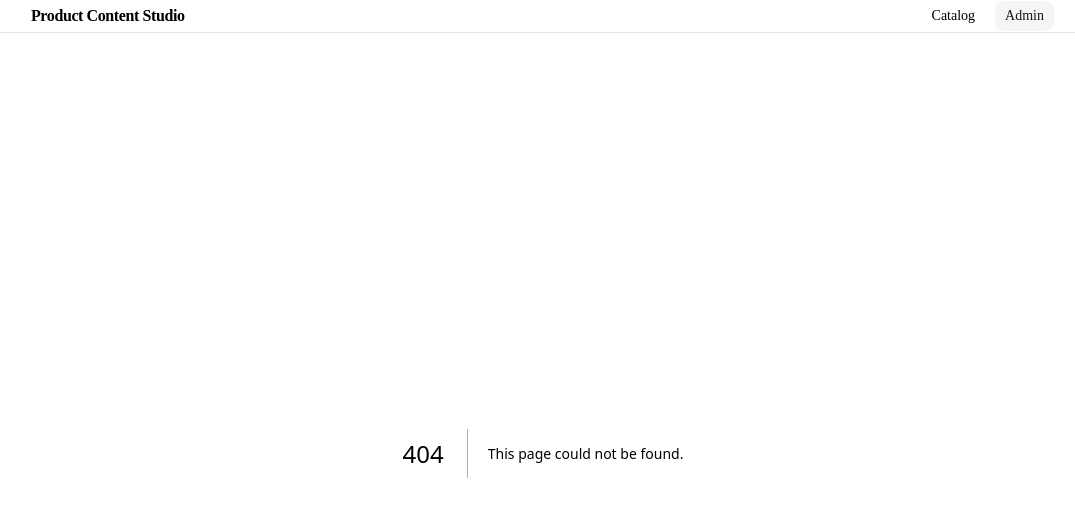
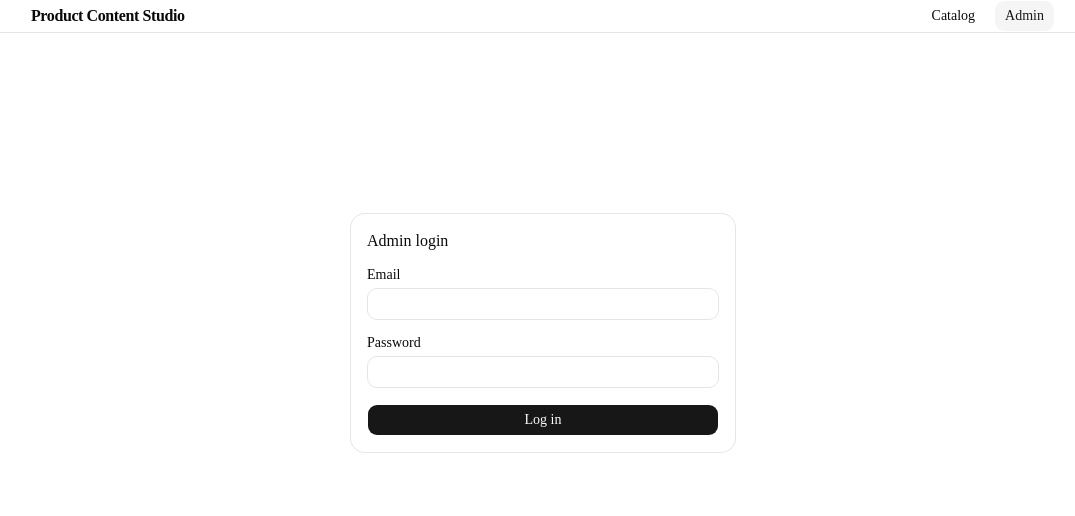
Before and after one commit to BONDARENKOLEG/cards_seo_edit, a Next.js app: page /admin/login in a window 1280 px wide. Before the commit this address had no page. Shown: the top 516 px of the page, without its empty margins (97-1172 px from the left). Built offline with nearby package versions, Linux system fonts and the light colour scheme.

Commit message:
add login page

```diff
--- /dev/null
+++ b/app/admin/login/login.copy.ts
@@ -0,0 +1,7 @@
+import { copy } from "@/locale";
+
+export const titleLabel = copy.admin.login.title;
+export const fieldLabels = copy.admin.login.fields;
+export const submitLabel = copy.admin.login.submit;
+export const submittingLabel = copy.admin.login.submitting;
+export const errorLabel = copy.admin.login.error;
--- /dev/null
+++ b/app/admin/login/login.styles.ts
@@ -0,0 +1,10 @@
+import { spacing } from "@/lib/spacing";
+
+export const styles = {
+  container: `flex min-h-[70vh] w-full items-center justify-center px-${spacing.normal} py-${spacing.xl}`,
+  card: "w-full max-w-sm",
+  form: "flex flex-col gap-4",
+  field: "flex flex-col gap-1.5",
+  submit: "w-full",
+  error: "text-sm text-destructive",
+};
--- /dev/null
+++ b/app/admin/login/page.tsx
@@ -0,0 +1,90 @@
+'use client';
+
+import { useState, type FormEvent } from 'react';
+import { useRouter } from 'next/navigation';
+
+import { Label } from '@/components/ui/label';
+import { Input } from '@/components/ui/input';
+import { Button } from '@/components/ui/button';
+import {
+  Card,
+  CardHeader,
+  CardTitle,
+  CardContent,
+  CardFooter,
+} from '@/components/ui/card';
+import { styles } from './login.styles';
+import {
+  titleLabel,
+  fieldLabels,
+  submitLabel,
+  submittingLabel,
+  errorLabel,
+} from './login.copy';
+
+type SubmitState = 'idle' | 'submitting' | 'error';
+
+const AdminLoginPage = () => {
+  const router = useRouter();
+  const [submitState, setSubmitState] = useState<SubmitState>('idle');
+
+  const handleSubmit = async (event: FormEvent<HTMLFormElement>) => {
+    event.preventDefault();
+
+    const formData = new FormData(event.currentTarget);
+    const email = String(formData.get('email') ?? '');
+    const password = String(formData.get('password') ?? '');
+
+    setSubmitState('submitting');
+
+  };
+
+  return (
+    <main className={styles.container}>
+      <Card className={styles.card}>
+        <CardHeader>
+          <CardTitle>{titleLabel}</CardTitle>
+        </CardHeader>
+        <form onSubmit={handleSubmit}>
+          <CardContent className={styles.form}>
+            <div className={styles.field}>
+              <Label htmlFor='email'>{fieldLabels.email}</Label>
+              <Input
+                id='email'
+                name='email'
+                type='email'
+                autoComplete='email'
+                required
+              />
+            </div>
+            <div className={styles.field}>
+              <Label htmlFor='password'>{fieldLabels.password}</Label>
+              <Input
+                id='password'
+                name='password'
+                type='password'
+                autoComplete='current-password'
+                required
+              />
+            </div>
+            {submitState === 'error' && (
+              <p className={styles.error}>{errorLabel}</p>
+            )}
+          </CardContent>
+
+          <CardFooter>
+            <Button
+              type='submit'
+              className={styles.submit}
+              disabled={submitState === 'submitting'}
+            >
+              {submitState === 'submitting' ? submittingLabel : submitLabel}
+            </Button>
+          </CardFooter>
+        </form>
+      </Card>
+    </main>
+  );
+};
+
+export default AdminLoginPage;
--- a/components/ui/card.tsx
+++ b/components/ui/card.tsx
@@ -1,94 +1,94 @@
-import * as React from "react"
-import { cn } from "cn"
+import * as React from 'react';
+import { cn } from 'cn';
 
 function Card({
   className,
-  size = "default",
+  size = 'default',
   ...props
-}: React.ComponentProps<"div"> & { size?: "default" | "sm" }) {
+}: React.ComponentProps<'div'> & { size?: 'default' | 'sm' }) {
   return (
     <div
-      data-slot="card"
+      data-slot='card'
       data-size={size}
       className={cn(
-        "group/card flex flex-col gap-(--card-spacing) overflow-hidden rounded-xl bg-card py-(--card-spacing) text-sm text-card-foreground ring-1 ring-foreground/10 [--card-spacing:--spacing(4)] has-data-[slot=card-footer]:pb-0 has-[>img:first-child]:pt-0 data-[size=sm]:[--card-spacing:--spacing(3)] data-[size=sm]:has-data-[slot=card-footer]:pb-0 *:[img:first-child]:rounded-t-xl *:[img:last-child]:rounded-b-xl",
+        'group/card flex flex-col gap-(--card-spacing) overflow-hidden rounded-xl bg-card py-(--card-spacing) text-sm text-card-foreground ring-1 ring-foreground/10 [--card-spacing:--spacing(4)] has-data-[slot=card-footer]:pb-0 has-[>img:first-child]:pt-0 data-[size=sm]:[--card-spacing:--spacing(3)] data-[size=sm]:has-data-[slot=card-footer]:pb-0 *:[img:first-child]:rounded-t-xl *:[img:last-child]:rounded-b-xl',
         className
       )}
       {...props}
     />
-  )
+  );
 }
 
-function CardHeader({ className, ...props }: React.ComponentProps<"div">) {
+function CardHeader({ className, ...props }: React.ComponentProps<'div'>) {
   return (
     <div
-      data-slot="card-header"
+      data-slot='card-header'
       className={cn(
-        "group/card-header @container/card-header grid auto-rows-min items-start gap-1 rounded-t-xl px-(--card-spacing) has-data-[slot=card-action]:grid-cols-[1fr_auto] has-data-[slot=card-description]:grid-rows-[auto_auto] [.border-b]:pb-(--card-spacing)",
+        'group/card-header @container/card-header grid auto-rows-min items-start gap-1 rounded-t-xl px-(--card-spacing) has-data-[slot=card-action]:grid-cols-[1fr_auto] has-data-[slot=card-description]:grid-rows-[auto_auto] [.border-b]:pb-(--card-spacing)',
         className
       )}
       {...props}
     />
-  )
+  );
 }
 
-function CardTitle({ className, ...props }: React.ComponentProps<"div">) {
+function CardTitle({ className, ...props }: React.ComponentProps<'div'>) {
   return (
     <div
-      data-slot="card-title"
+      data-slot='card-title'
       className={cn(
-        "font-heading text-base leading-snug font-medium group-data-[size=sm]/card:text-sm",
+        'font-heading text-base leading-snug font-medium group-data-[size=sm]/card:text-sm',
         className
       )}
       {...props}
     />
-  )
+  );
 }
 
-function CardDescription({ className, ...props }: React.ComponentProps<"div">) {
+function CardDescription({ className, ...props }: React.ComponentProps<'div'>) {
   return (
     <div
-      data-slot="card-description"
-      className={cn("text-sm text-muted-foreground", className)}
+      data-slot='card-description'
+      className={cn('text-sm text-muted-foreground', className)}
       {...props}
     />
-  )
+  );
 }
 
-function CardAction({ className, ...props }: React.ComponentProps<"div">) {
+function CardAction({ className, ...props }: React.ComponentProps<'div'>) {
   return (
     <div
-      data-slot="card-action"
+      data-slot='card-action'
       className={cn(
-        "col-start-2 row-span-2 row-start-1 self-start justify-self-end",
+        'col-start-2 row-span-2 row-start-1 self-start justify-self-end',
         className
       )}
       {...props}
     />
-  )
+  );
 }
 
-function CardContent({ className, ...props }: React.ComponentProps<"div">) {
+function CardContent({ className, ...props }: React.ComponentProps<'div'>) {
   return (
     <div
-      data-slot="card-content"
-      className={cn("px-(--card-spacing)", className)}
+      data-slot='card-content'
+      className={cn('px-(--card-spacing)', className)}
       {...props}
     />
-  )
+  );
 }
 
-function CardFooter({ className, ...props }: React.ComponentProps<"div">) {
+function CardFooter({ className, ...props }: React.ComponentProps<'div'>) {
   return (
     <div
-      data-slot="card-footer"
+      data-slot='card-footer'
       className={cn(
-        "flex items-center rounded-b-xl border-t bg-muted/50 p-(--card-spacing)",
+        'flex items-center rounded-b-xl p-(--card-spacing)',
         className
       )}
       {...props}
     />
-  )
+  );
 }
 
 export {
@@ -99,4 +99,4 @@ export {
   CardAction,
   CardDescription,
   CardContent,
-}
+};
--- a/locale/en.json
+++ b/locale/en.json
@@ -23,6 +23,16 @@
     "description": "Description"
   },
   "admin": {
+    "login": {
+      "title": "Admin login",
+      "fields": {
+        "email": "Email",
+        "password": "Password"
+      },
+      "submit": "Log in",
+      "submitting": "Logging in…",
+      "error": "Invalid email or password."
+    },
     "products": {
       "title": "Products",
       "columns": {
```
Also changed, not shown: 1 other file (tests, documents, lock files or other folders).
